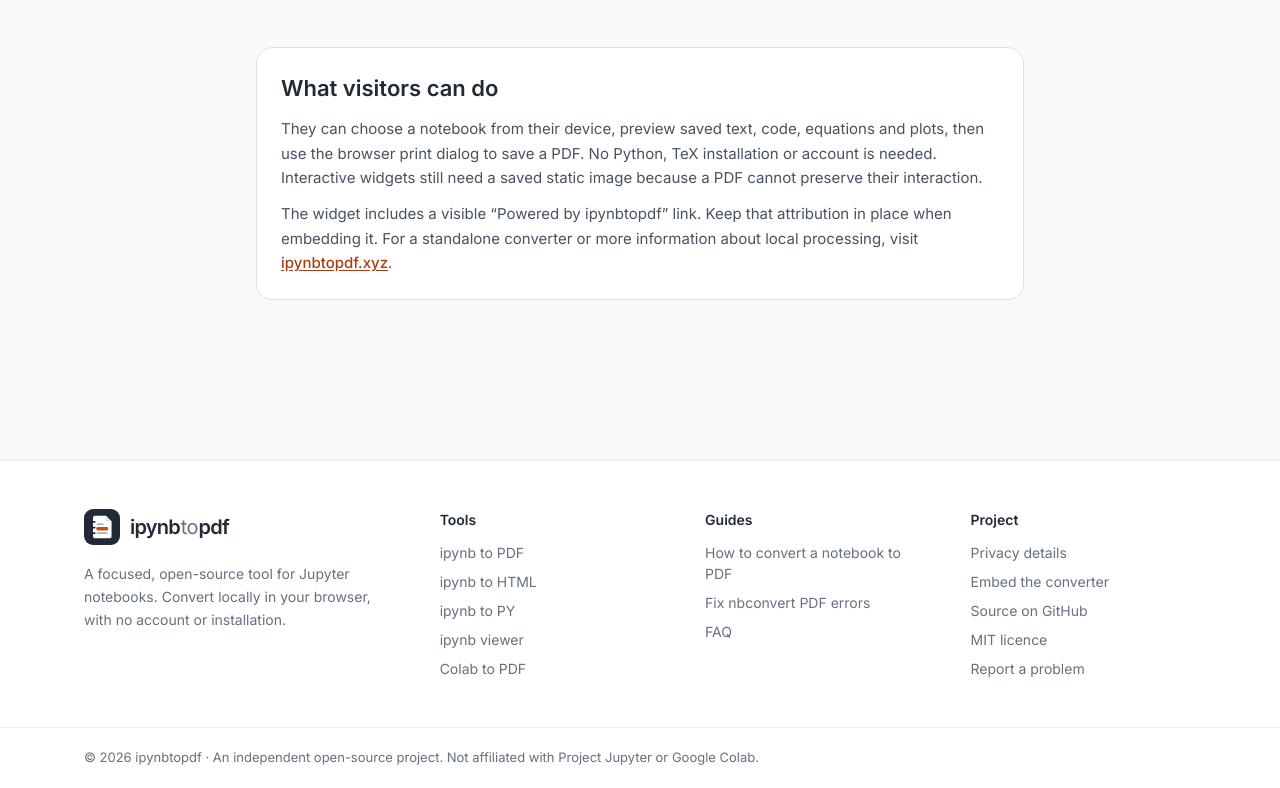
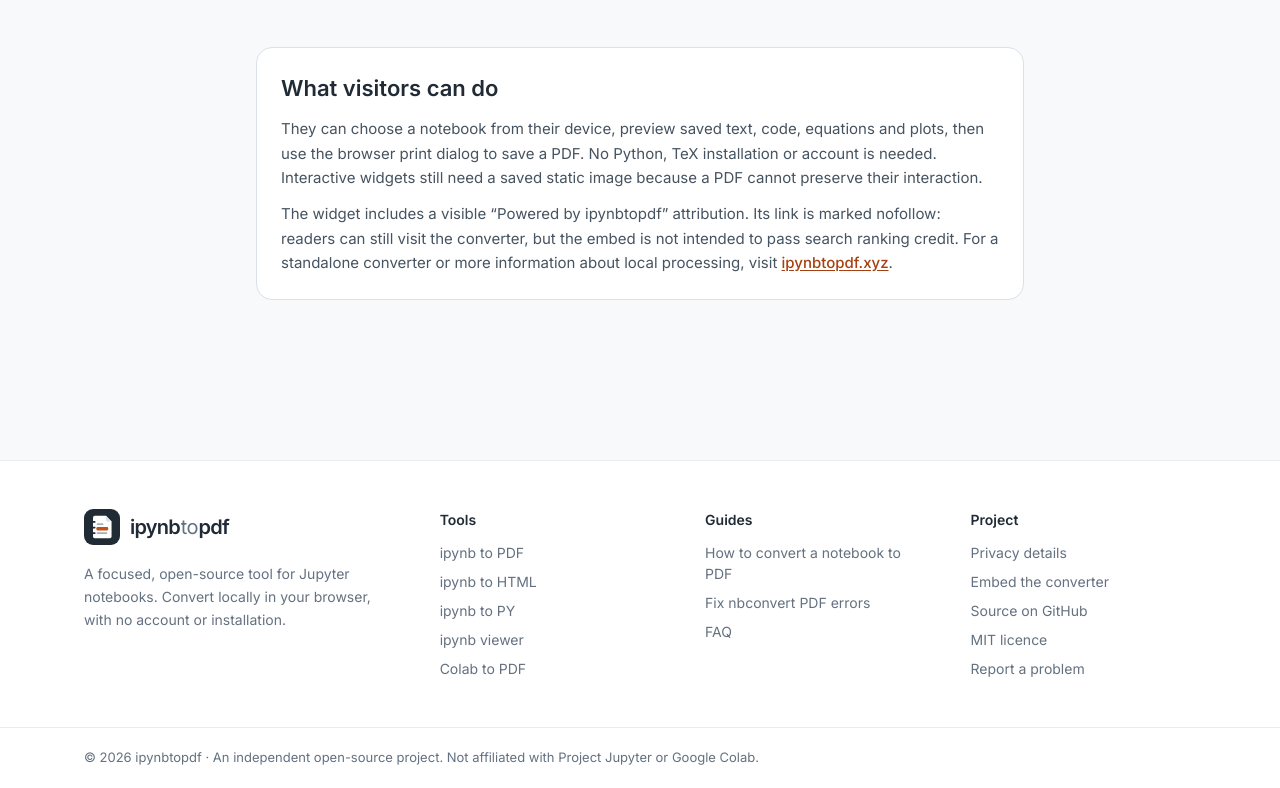
Before and after one commit to wangxiaoxiang5599/ipynbtopdf, a Next.js app: page /embed in a window 1280 px wide. Shown: the part 1505-2293 px from the top of the page. Built offline with nearby package versions, Linux system fonts and the light colour scheme; no server answers.

Commit message:
Qualify embedded attribution link

```diff
--- a/src/app/embed/page.tsx
+++ b/src/app/embed/page.tsx
@@ -56,9 +56,10 @@ export default function EmbedPage() {
           their interaction.
         </p>
         <p className="mt-3 text-[15px] leading-relaxed text-ink-soft">
-          The widget includes a visible “Powered by ipynbtopdf” link. Keep that attribution in place
-          when embedding it. For a standalone converter or more information about local processing,
-          visit <a href={site.url} className="font-medium text-brand-dark underline underline-offset-2">ipynbtopdf.xyz</a>.
+          The widget includes a visible “Powered by ipynbtopdf” attribution. Its link is marked
+          nofollow: readers can still visit the converter, but the embed is not intended to pass
+          search ranking credit. For a standalone converter or more information about local
+          processing, visit <a href={site.url} className="font-medium text-brand-dark underline underline-offset-2">ipynbtopdf.xyz</a>.
         </p>
       </section>
     </div>
--- a/src/app/embed/widget/page.tsx
+++ b/src/app/embed/widget/page.tsx
@@ -21,7 +21,7 @@ export default function EmbedWidgetPage() {
         <a
           href={site.url}
           target="_blank"
-          rel="noopener noreferrer"
+          rel="noopener noreferrer nofollow"
           className="font-medium text-brand-dark underline underline-offset-2"
         >
           ipynbtopdf
```
